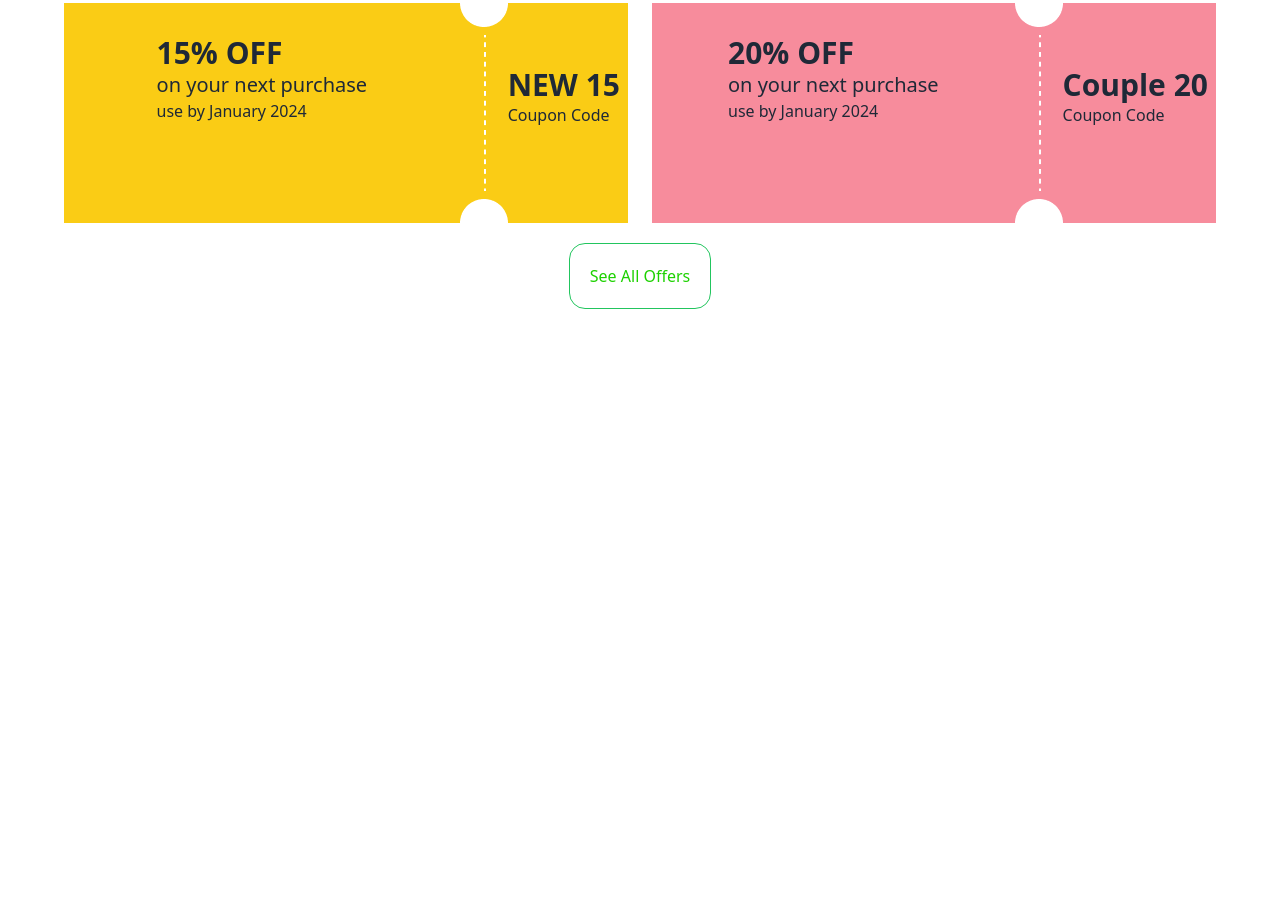
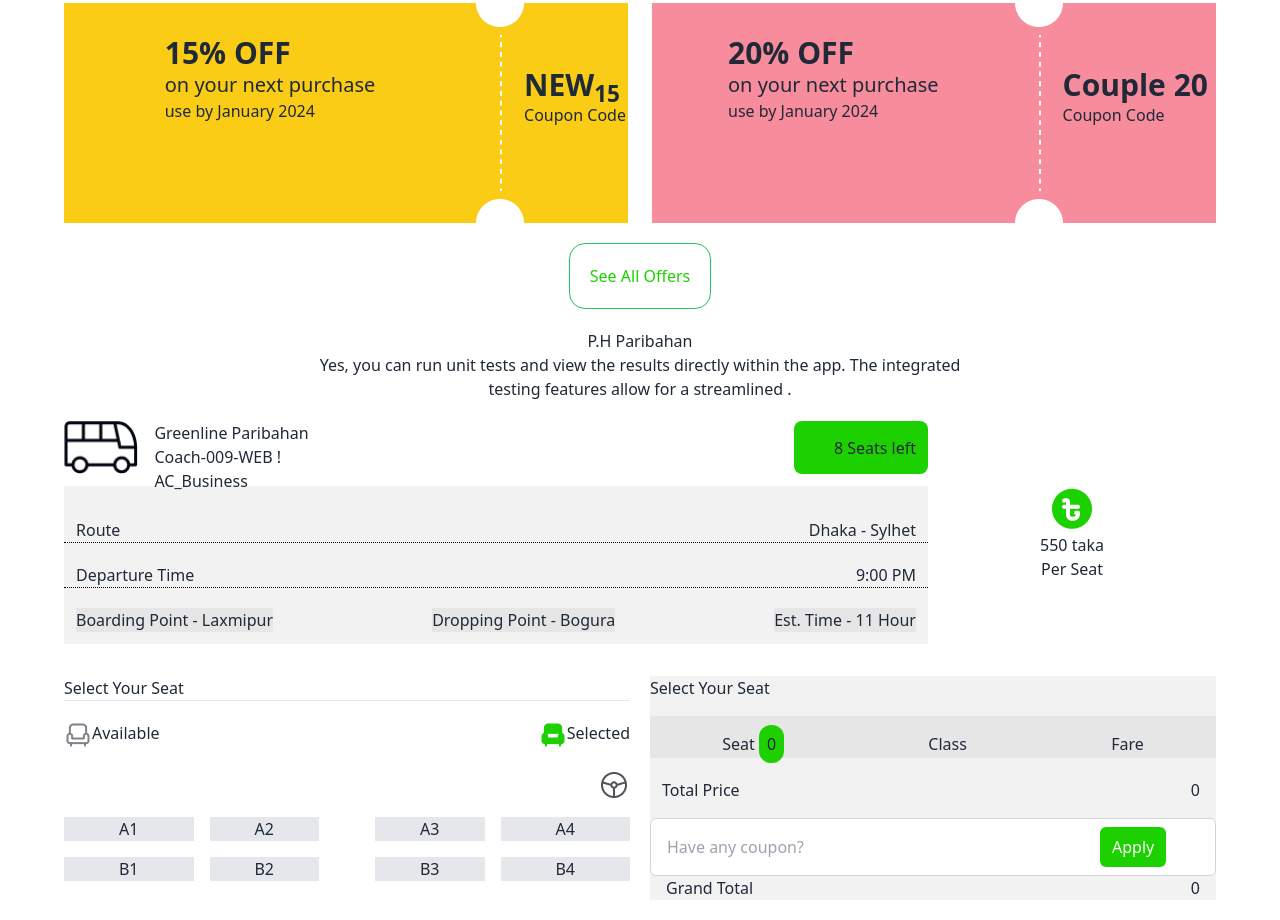
Before and after one commit to imranhasan2/assignment-5, a plain HTML site: page index.html in a window 1280 px wide. Shown: the part 953-1873 px from the top of the page. Before the commit the page ends 1282 px from the top, so only its background shows below. Drawn offline with nearby package versions, Linux system fonts and the light colour scheme.

Commit message:
finished design part

```diff
--- a/index.html
+++ b/index.html
@@ -38,11 +38,14 @@
   <main class="max-w-6xl mx-auto">
     <!-- image section -->
     <section class="mb-4 min-h-screen bg-[url(images/banner.png)] bg-no-repeat bg-cover bg-center rounded-2xl">
-      <div class="min-h-screen flex flex-col text-center items-center justify-center ">
+      <div class="min-h-screen flex flex-col text-center items-center justify-center space-y-6 ">
         <h1 class="text-6xl text-white">End-to-End Travel with</h1>
         <h2 class="text-6xl text-[#1DD100]">P Paribahan</h2>
         <p class="text-white">Yes, you can run unit tests and view the results directly within the app <br> The
           integrated testing features allow for a streamlined .</p>
+
+        <button class="bg-[#1DD100] p-4 rounded-xl">Buy Tickets</button>
+
       </div>
 
     </section>
@@ -64,7 +67,7 @@
             </div>
             <img class="ml-auto" src="images/cupon-devider.png" alt="">
             <div>
-              <h1 class="text-3xl font-bold mt-16 mr-2">NEW <span>15</span></h1>
+              <h1 class="text-3xl font-bold mt-16 mr-2">NEW<sub>15</sub></h1>
               <h3>Coupon Code</h3>
             </div>
           </div>
@@ -91,11 +94,143 @@
         <button class="border border-solid border-green-500 rounded-2xl p-5 text-[#1DD100]">See All Offers</button>
       </div>
     </section>
+    <!-- best offer end  -->
+
+
+
+
+
+
+    <!-- p.h paribahan -->
+    <div class="main">
+      <h1 class="text-center">P.H Paribahan</h1>
+      <p class="text-center">Yes, you can run unit tests and view the results directly within the app. The integrated
+        <br> testing features allow for a streamlined .
+      </p>
+      <div class=" 2nd flex mt-5">
+        <div class="3rd w-full">
+          <div class="4th flex justify-between mb-3">
+            <div class="flex gap-4">
+              <img src="images/bus-logo.png" alt="">
+              <p class="w-full">Greenline Paribahan <br>Coach-009-WEB ! AC_Business</p>
+            </div>
+
+            <button class="flex items-center justify-center p-3 rounded-lg bg-[#1DD100]">
+              <img src="images/seat-green.png" alt="">
+              <span id="total-seat" class="pr-1">8</span>Seats left
+            </button>
+          </div>
+          <div class="5th pt-4 bg-[#0307120D]">
+            <div class="flex justify-between pt-4 pl-3 pr-3">
+              <p>Route</p>
+              <p>Dhaka - Sylhet</p>
+            </div>
+            <hr class="border-t border-black border-dotted">
+
+            <div class="flex justify-between pt-5 pl-3 pr-3">
+              <p>Departure Time</p>
+              <p>9:00 PM</p>
+            </div>
+            <hr class="border-t border-black border-dotted">
+
+            <div class="flex justify-between mt-5 pl-3 pr-3 pb-3">
+              <button class="bg-[#0307120D]">Boarding Point - Laxmipur</button>
+              <button class="bg-[#0307120D]">Dropping Point - Bogura</button>
+              <button class="bg-[#0307120D]">Est. Time - 11 Hour</button>
+            </div>
+          </div>
+        </div>
+        <div class="3rd w-1/3 flex flex-col justify-center items-center">
+          <img src="images/fare.png" alt="">
+          <p>550 taka</p>
+          <p>Per Seat</p>
+        </div>
+      </div>
+    </div>
+
+
+
+
+
+    <!-- bus section start -->
+    <section class="mt-8 max-w-6xl mb-5">
+      <div class="flex gap-5">
+
+
+
+        <div class="w-full">
+          <h1>Select Your Seat</h1>
+          <hr>
+          <div class="flex justify-between mb-5 mt-5">
+            <div class="flex">
+              <img src="images/seat-gray.png" alt="">
+              <h1>Available</h1>
+            </div>
+            <div>
+              <div class="flex ">
+                <img src="images/seat-green-filled.png" alt="">
+                <h1>Selected</h1>
+              </div>
+            </div>
+          </div>
+          <div class="flex flex-row-reverse mb-4">
+            <img src="images/wheel.png" alt="">
+          </div>
+
+          <div>
+            <div class="grid grid-cols-4 grid-rows-2 gap-4">
+              <!-- Row A -->
+              <div  class="bus-seat bg-gray-200 flex justify-center items-center">A1</div>
+              <div class="bus-seat bg-gray-200 flex justify-center items-center mr-5">A2</div>
+              <div class="bus-seat bg-gray-200 flex justify-center items-center ml-5">A3</div>
+              <div  class="bus-seat bg-gray-200 flex justify-center items-center">A4</div>
+              <!-- Row B -->
+
+              <div  class="bus-seat bg-gray-200 flex justify-center items-center">B1</div>
+              <div  class="bus-seat bg-gray-200 flex justify-center items-center mr-5">B2</div>
+              <div  class="bus-seat bg-gray-200 flex justify-center items-center ml-5">B3</div>
+              <div  class="bus-seat bg-gray-200 flex justify-center items-center">B4</div>
+
+            </div>
+          </div>
+        </div>
+
+
+        <div class="w-full bg-[#0307120D]">
+          <h1 class="mb-4">Select Your Seat</h1>
+
+
+          <div id="price-container" class="bg-[#0307120D] flex justify-around pt-4">
+            <h1 class="">Seat <span class="bg-[#1DD100] p-2 rounded-xl">0</span></h1>
+            <h2>Class</h2>
+            <h3>Fare</h3>
+          </div>
+          <ul>
+            <hr>
+          </ul>
+          <hr>
+          <div class="flex justify-between mt-5 mb-4">
+            <h1 class="pl-3">Total Price</h1>
+            <p class="pr-4">0</p>
+          </div>
+          <div class="relative">
+            <div class="flex items-center">
+              <input class="w-full p-4 border border-gray-300 rounded-md" type="text" placeholder="Have any coupon?">
+              <button class="bg-[#1DD100] px-3 py-2 rounded-md text-white absolute ml-[450px]">Apply</button>
+            </div>
+          </div>
+          <div class="flex justify-between">
+            <h1 class="pl-4">Grand Total</h1>
+            <p class="pr-4">0</p>
+          </div>
+        </div>
+
+
+
+      </div>
+    </section>
   </main>
-
-  <footer>
-
-  </footer>
+  <script src="js/ticket.js"></script>
 </body>
 
 </html>
--- a/styles/styles.css
+++ b/styles/styles.css
@@ -1,2 +1,36 @@
 .font-Raleway
 {font-family: "Raleway", sans-serif};
+
+
+
+
+
+/* <section class="bg-white">
+      <!--  GreenLine paribhan-->
+      <!-- <div class="w-full"> -->
+      <div>
+        <div class="flex justify-between">
+          <div class="flex gap-3">
+            <img class='max-w-12 max-h-11' src="images/bus-logo.png" alt="">
+            <div>
+              <h2 class="text-3xl font-bold">Greenline Paribahan
+              </h2>
+              <p>Coach-009-WEB ! AC_Business</p>
+            </div>
+
+          </div>
+          <div>
+            <button class="btn">
+              <img src="images/seat-green-filled.png" alt="">
+              Button
+            </button>
+          </div>
+          <div>
+            <img src="images/info-devider.png" alt="">
+          </div>
+         <div>
+          <img class="w-12 h-11" src="images/fare.png" alt="">
+          <h1>550</h1>
+          <h1>Taka</h1>
+        </div>
+        </div> */
```
Also changed, not shown: tailwind.config.js (+45 -0 lines), images/wheel.png (added), js/ticket.js (added).
